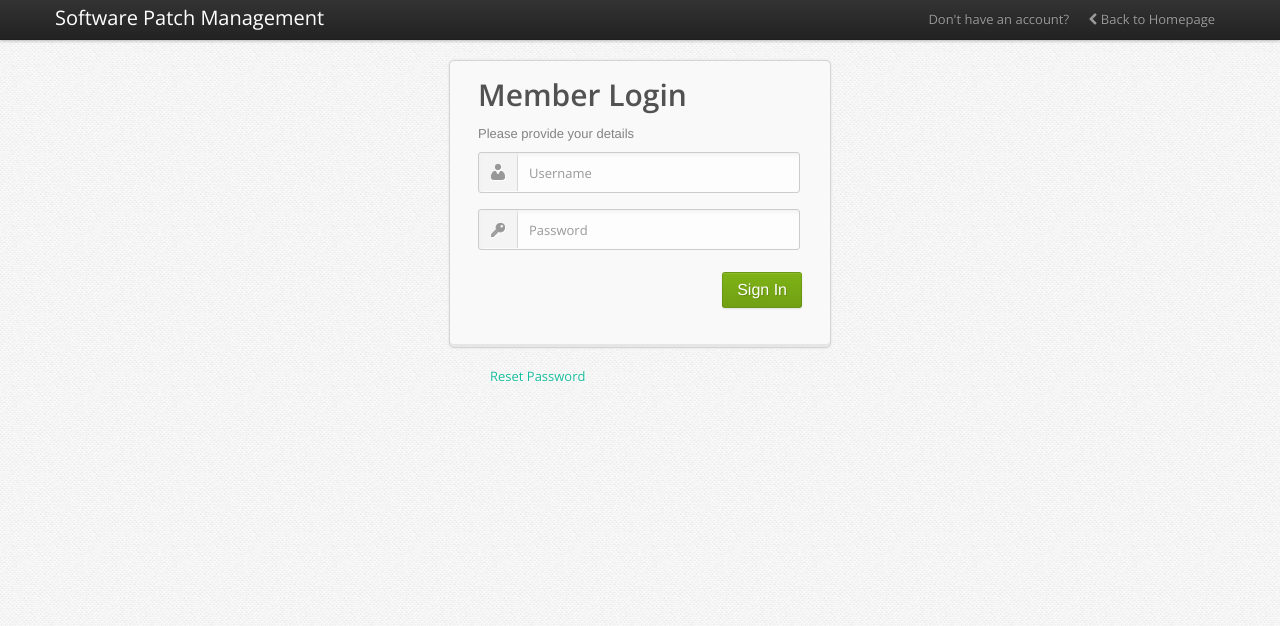
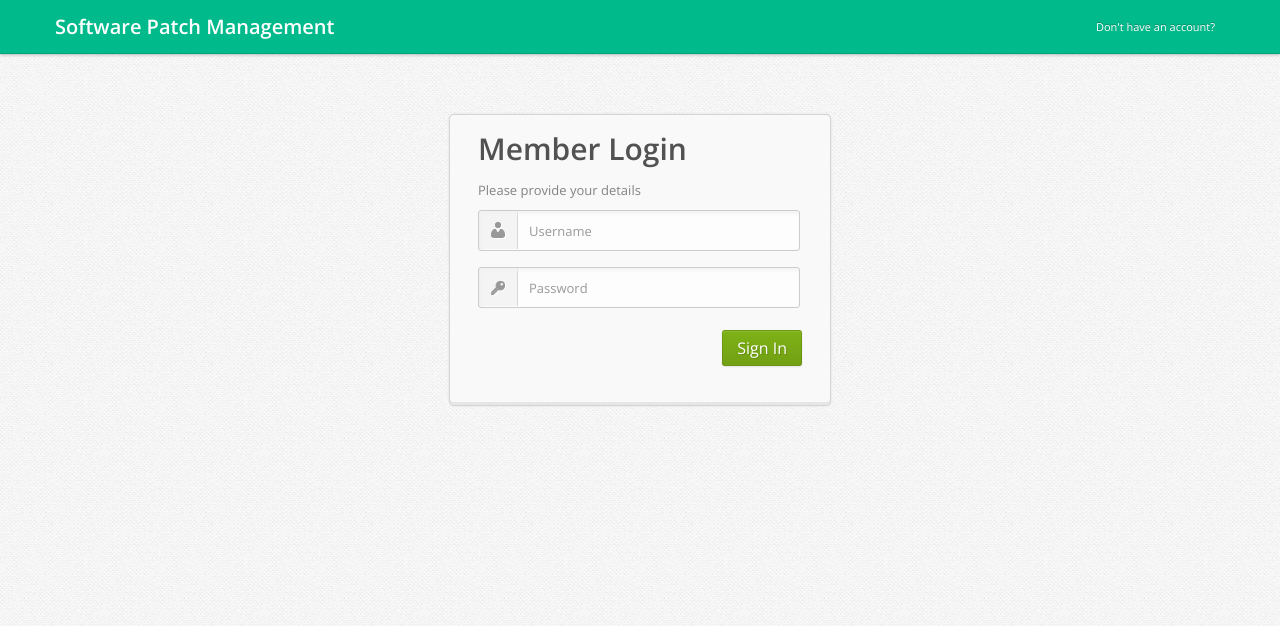
Before and after one commit to Pramothini/webapp, a Django app: template svpm/showReport/templates/login.html in a window 1280 px wide. Shown: the top 626 px of the page. Run offline with Django 3.2, Linux system fonts and the light colour scheme; the template is opened without the code that fills it: values that come from a table or form of the project are taken from there, others are empty; parts of the project's set-up code (start-up, migrations or seed data) failed here and were passed over; some libraries are stand-ins or nearby versions.

Commit message:
fixed UI in login and registration page

```diff
--- a/svpm/showReport/templates/base.html
+++ b/svpm/showReport/templates/base.html
@@ -9,16 +9,18 @@
 	<meta name="viewport" content="width=device-width, initial-scale=1.0, maximum-scale=1.0, user-scalable=no">
     <meta name="apple-mobile-web-app-capable" content="yes">
 
-<link href="{% static 'bootstrap-responsive-admin-template/code/css/bootstrap.min.css' %}" rel="stylesheet" type="text/css" />
-<link href="{% static 'bootstrap-responsive-admin-template/code/css/bootstrap-responsive.min.css' %}" rel="stylesheet" type="text/css" />
+    <link href="{% static 'bootstrap-responsive-admin-template/code/css/bootstrap.min.css' %}" rel="stylesheet" type="text/css" />
+    <link href="{% static 'bootstrap-responsive-admin-template/code/css/bootstrap-responsive.min.css' %}" rel="stylesheet" type="text/css" />
 
-<link href="{% static 'bootstrap-responsive-admin-template/code/css/font-awesome.css' %}" rel="stylesheet">
+    <link href="{% static 'bootstrap-responsive-admin-template/code/css/font-awesome.css' %}" rel="stylesheet">
     <link href="http://fonts.googleapis.com/css?family=Open+Sans:400italic,600italic,400,600" rel="stylesheet">
-
-<script src="{% static 'bootstrap-responsive-admin-template/code/js/jquery-1.7.2.min.js' %}"></script>
-<script src="{% static 'bootstrap-responsive-admin-template/code/js/bootstrap.js' %}"></script>
+    <link href="{% static 'bootstrap-responsive-admin-template/code/css/style.css' %}" rel="stylesheet">
+    <link href="{% static 'bootstrap-responsive-admin-template/code/css/pages/signin.css' %}" rel="stylesheet" type="text/css">
+    <script src="{% static 'bootstrap-responsive-admin-template/code/js/jquery-1.7.2.min.js' %}"></script>
 
 {% block headblock %}{% endblock %}
+
+
 
 </head>
 <body>
@@ -46,13 +48,6 @@
                         {% block navbar %} {% endblock %}
                     </li>
 
-                    <li class="">
-                        <a href="index.html" class="">
-                            <i class="icon-chevron-left"></i>
-                            Back to Homepage
-                        </a>
-
-                    </li>
                 </ul>
 
             </div><!--/.nav-collapse -->
@@ -64,5 +59,9 @@
 </div> <!-- /navbar -->
 
 {% block bodyblock %} {% endblock %}
+
+<script src="{% static 'bootstrap-responsive-admin-template/code/js/bootstrap.js' %}"></script>
+<script src="{% static 'bootstrap-responsive-admin-template/code/js/signin.js' %}"></script>
+
 </body>
 </html>
--- a/svpm/showReport/templates/login.html
+++ b/svpm/showReport/templates/login.html
@@ -1,12 +1,5 @@
 {% extends "base.html" %}
 {% load staticfiles %}
-
-{% block headblock %}
-
-<script src="{% static 'bootstrap-responsive-admin-template/code/js/signin.js' %}"></script>
-<link href="{% static 'bootstrap-responsive-admin-template/code/css/pages/signin.css' %}" rel="stylesheet" type="text/css">
-
-{% endblock %}
 
 {% block navbar %}
 <a href="register" class=""> Don't have an account? </a>
@@ -62,8 +55,8 @@
 
 
 
-<div class="login-extra">
+<!-- <div class="login-extra">
     <a href="#">Reset Password</a>
-</div> <!-- /login-extra -->
+</div>  -->
 
 {% endblock %}
--- a/svpm/showReport/templates/register.html
+++ b/svpm/showReport/templates/register.html
@@ -2,10 +2,7 @@
 {% load staticfiles %}
 
 {% block headblock %}
-<script src="{% static 'bootstrap-responsive-admin-template/code/js/signin.js' %}"></script>
-<link href="{% static 'bootstrap-responsive-admin-template/code/css/pages/signin.css' %}" rel="stylesheet" type="text/css">
 <script src="{% static 'showReport/js/register.js' %}"></script>
-
 {% endblock %}
 
 {% block navbar %}
--- a/svpm/svpm/settings.py
+++ b/svpm/svpm/settings.py
@@ -85,7 +85,7 @@ DATABASES = {
     'default': {
         'ENGINE': 'django.db.backends.postgresql_psycopg2',
         'NAME': 'svpm',
-        'USER': 'pramothinidk',
+        'USER': 'root',
         'PASSWORD': 'toor',
         'HOST': 'localhost',
         'PORT': '',
```
